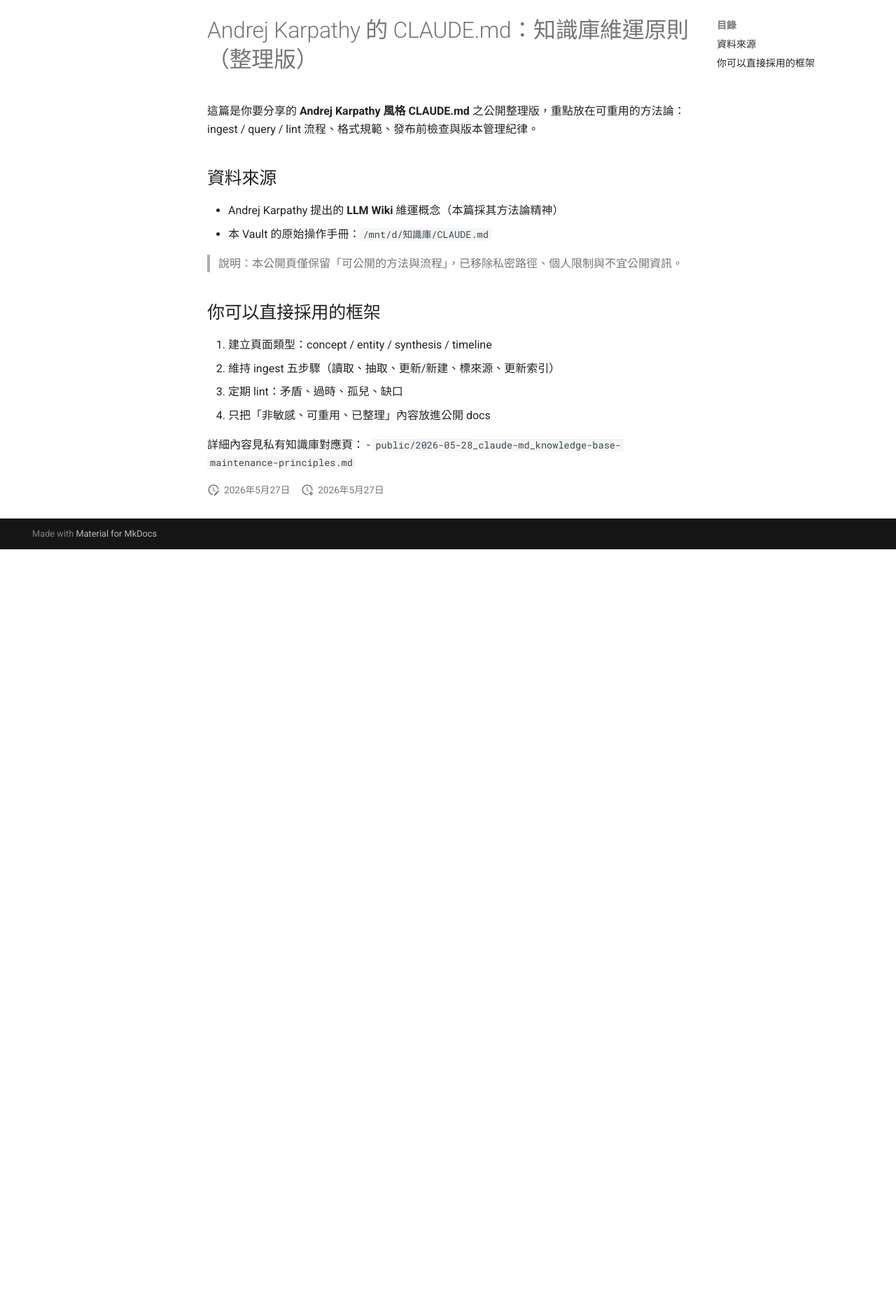
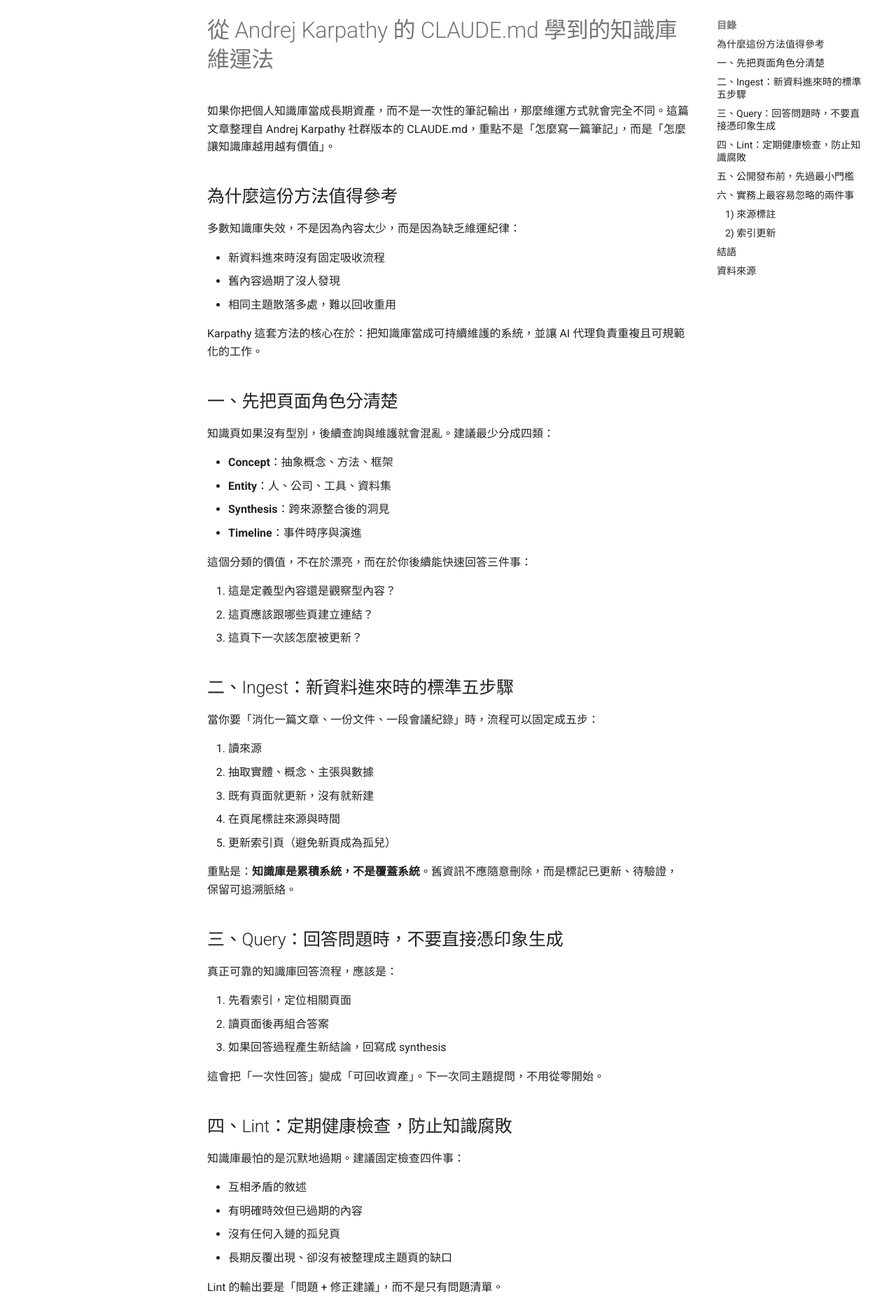
Before and after one commit to YuHsunWang/knowledge-base-pages, a plain HTML site: page ai/claude-md-knowledge-base-maintenance-principles/index.html in a window 1280 px wide. Shown: the part 123-1978 px from the top of the page at 70% size. Before the commit the page ends 908 px from the top, so only its background shows below. Drawn offline with Linux system fonts and the light colour scheme; no server answers.

Commit message:
deploy: update MkDocs site

```diff
--- a/ai/claude-md-knowledge-base-maintenance-principles/index.html
+++ b/ai/claude-md-knowledge-base-maintenance-principles/index.html
@@ -23,7 +23,7 @@
 
 
 
-        <title>Andrej Karpathy 的 CLAUDE.md：知識庫維運原則（整理版） - Shane's Knowledge Base</title>
+        <title>從 Andrej Karpathy 的 CLAUDE.md 學到的知識庫維運法 - Shane's Knowledge Base</title>
 
 
 
@@ -108,7 +108,7 @@
         <div class="md-header__topic" data-md-component="header-topic">
           <span class="md-ellipsis">
 
-              Andrej Karpathy 的 CLAUDE.md：知識庫維運原則（整理版）
+              從 Andrej Karpathy 的 CLAUDE.md 學到的知識庫維運法
 
           </span>
         </div>
@@ -824,7 +824,7 @@
   <a href="#_1" class="md-nav__link">
     <span class="md-ellipsis">
 
-        資料來源
+        為什麼這份方法值得參考
 
     </span>
   </a>
@@ -835,7 +835,112 @@
   <a href="#_2" class="md-nav__link">
     <span class="md-ellipsis">
 
-        你可以直接採用的框架
+        一、先把頁面角色分清楚
+
+    </span>
+  </a>
+
+</li>
+
+        <li class="md-nav__item">
+  <a href="#ingest" class="md-nav__link">
+    <span class="md-ellipsis">
+
+        二、Ingest：新資料進來時的標準五步驟
+
+    </span>
+  </a>
+
+</li>
+
+        <li class="md-nav__item">
+  <a href="#query" class="md-nav__link">
+    <span class="md-ellipsis">
+
+        三、Query：回答問題時，不要直接憑印象生成
+
+    </span>
+  </a>
+
+</li>
+
+        <li class="md-nav__item">
+  <a href="#lint" class="md-nav__link">
+    <span class="md-ellipsis">
+
+        四、Lint：定期健康檢查，防止知識腐敗
+
+    </span>
+  </a>
+
+</li>
+
+        <li class="md-nav__item">
+  <a href="#_3" class="md-nav__link">
+    <span class="md-ellipsis">
+
+        五、公開發布前，先過最小門檻
+
+    </span>
+  </a>
+
+</li>
+
+        <li class="md-nav__item">
+  <a href="#_4" class="md-nav__link">
+    <span class="md-ellipsis">
+
+        六、實務上最容易忽略的兩件事
+
+    </span>
+  </a>
+
+    <nav class="md-nav" aria-label="六、實務上最容易忽略的兩件事">
+      <ul class="md-nav__list">
+
+          <li class="md-nav__item">
+  <a href="#1" class="md-nav__link">
+    <span class="md-ellipsis">
+
+        1) 來源標註
+
+    </span>
+  </a>
+
+</li>
+
+          <li class="md-nav__item">
+  <a href="#2" class="md-nav__link">
+    <span class="md-ellipsis">
+
+        2) 索引更新
+
+    </span>
+  </a>
+
+</li>
+
+      </ul>
+    </nav>
+
+</li>
+
+        <li class="md-nav__item">
+  <a href="#_5" class="md-nav__link">
+    <span class="md-ellipsis">
+
+        結語
+
+    </span>
+  </a>
+
+</li>
+
+        <li class="md-nav__item">
+  <a href="#_6" class="md-nav__link">
+    <span class="md-ellipsis">
+
+        資料來源
 
     </span>
   </a>
@@ -859,25 +964,83 @@
 
 
 
-<h1 id="andrej-karpathy-claudemd">Andrej Karpathy 的 CLAUDE.md：知識庫維運原則（整理版）<a class="headerlink" href="#andrej-karpathy-claudemd" title="Permanent link">&para;</a></h1>
-<p>這篇是你要分享的 <strong>Andrej Karpathy 風格 CLAUDE.md</strong> 之公開整理版，重點放在可重用的方法論：ingest / query / lint 流程、格式規範、發布前檢查與版本管理紀律。</p>
-<h2 id="_1">資料來源<a class="headerlink" href="#_1" title="Permanent link">&para;</a></h2>
+<h1 id="andrej-karpathy-claudemd">從 Andrej Karpathy 的 CLAUDE.md 學到的知識庫維運法<a class="headerlink" href="#andrej-karpathy-claudemd" title="Permanent link">&para;</a></h1>
+<p>如果你把個人知識庫當成長期資產，而不是一次性的筆記輸出，那麼維運方式就會完全不同。這篇文章整理自 Andrej Karpathy 社群版本的 CLAUDE.md，重點不是「怎麼寫一篇筆記」，而是「怎麼讓知識庫越用越有價值」。</p>
+<h2 id="_1">為什麼這份方法值得參考<a class="headerlink" href="#_1" title="Permanent link">&para;</a></h2>
+<p>多數知識庫失效，不是因為內容太少，而是因為缺乏維運紀律：</p>
 <ul>
-<li>Andrej Karpathy 提出的 <strong>LLM Wiki</strong> 維運概念（本篇採其方法論精神）</li>
-<li>本 Vault 的原始操作手冊：<code>/mnt/d/知識庫/CLAUDE.md</code></li>
+<li>新資料進來時沒有固定吸收流程</li>
+<li>舊內容過期了沒人發現</li>
+<li>相同主題散落多處，難以回收重用</li>
 </ul>
+<p>Karpathy 這套方法的核心在於：把知識庫當成可持續維護的系統，並讓 AI 代理負責重複且可規範化的工作。</p>
+<h2 id="_2">一、先把頁面角色分清楚<a class="headerlink" href="#_2" title="Permanent link">&para;</a></h2>
+<p>知識頁如果沒有型別，後續查詢與維護就會混亂。建議最少分成四類：</p>
+<ul>
+<li><strong>Concept</strong>：抽象概念、方法、框架</li>
+<li><strong>Entity</strong>：人、公司、工具、資料集</li>
+<li><strong>Synthesis</strong>：跨來源整合後的洞見</li>
+<li><strong>Timeline</strong>：事件時序與演進</li>
+</ul>
+<p>這個分類的價值，不在於漂亮，而在於你後續能快速回答三件事：</p>
+<ol>
+<li>這是定義型內容還是觀察型內容？</li>
+<li>這頁應該跟哪些頁建立連結？</li>
+<li>這頁下一次該怎麼被更新？</li>
+</ol>
+<h2 id="ingest">二、Ingest：新資料進來時的標準五步驟<a class="headerlink" href="#ingest" title="Permanent link">&para;</a></h2>
+<p>當你要「消化一篇文章、一份文件、一段會議紀錄」時，流程可以固定成五步：</p>
+<ol>
+<li>讀來源</li>
+<li>抽取實體、概念、主張與數據</li>
+<li>既有頁面就更新，沒有就新建</li>
+<li>在頁尾標註來源與時間</li>
+<li>更新索引頁（避免新頁成為孤兒）</li>
+</ol>
+<p>重點是：<strong>知識庫是累積系統，不是覆蓋系統</strong>。舊資訊不應隨意刪除，而是標記已更新、待驗證，保留可追溯脈絡。</p>
+<h2 id="query">三、Query：回答問題時，不要直接憑印象生成<a class="headerlink" href="#query" title="Permanent link">&para;</a></h2>
+<p>真正可靠的知識庫回答流程，應該是：</p>
+<ol>
+<li>先看索引，定位相關頁面</li>
+<li>讀頁面後再組合答案</li>
+<li>如果回答過程產生新結論，回寫成 synthesis</li>
+</ol>
+<p>這會把「一次性回答」變成「可回收資產」。下一次同主題提問，不用從零開始。</p>
+<h2 id="lint">四、Lint：定期健康檢查，防止知識腐敗<a class="headerlink" href="#lint" title="Permanent link">&para;</a></h2>
+<p>知識庫最怕的是沉默地過期。建議固定檢查四件事：</p>
+<ul>
+<li>互相矛盾的敘述</li>
+<li>有明確時效但已過期的內容</li>
+<li>沒有任何入鏈的孤兒頁</li>
+<li>長期反覆出現、卻沒有被整理成主題頁的缺口</li>
+</ul>
+<p>Lint 的輸出要是「問題 + 修正建議」，而不是只有問題清單。</p>
+<h2 id="_3">五、公開發布前，先過最小門檻<a class="headerlink" href="#_3" title="Permanent link">&para;</a></h2>
+<p>不是所有整理好的內容都適合公開。至少要滿足：</p>
+<ul>
+<li>內容已完成整理（非草稿）</li>
+<li>有摘要與可重用例子</li>
+<li>有作者自己的理解與限制說明</li>
+<li>不含個資、憑證、敏感識別資訊</li>
+</ul>
+<p>把這個門檻固定下來，你的公開內容品質會更穩，也更不容易誤洩漏。</p>
+<h2 id="_4">六、實務上最容易忽略的兩件事<a class="headerlink" href="#_4" title="Permanent link">&para;</a></h2>
+<h3 id="1">1) 來源標註<a class="headerlink" href="#1" title="Permanent link">&para;</a></h3>
+<p>沒有來源，內容可信度會快速衰退；有來源，才有回頭驗證的能力。</p>
+<h3 id="2">2) 索引更新<a class="headerlink" href="#2" title="Permanent link">&para;</a></h3>
+<p>很多知識庫不是缺內容，而是「找不到內容」。索引是檢索效率的地基。</p>
+<h2 id="_5">結語<a class="headerlink" href="#_5" title="Permanent link">&para;</a></h2>
+<p>Karpathy 這份 CLAUDE.md 的價值，不在技巧清單，而在一個觀念：</p>
 <blockquote>
-<p>說明：本公開頁僅保留「可公開的方法與流程」，已移除私密路徑、個人限制與不宜公開資訊。</p>
+<p><strong>把知識庫當成長期維護的系統。</strong></p>
 </blockquote>
-<h2 id="_2">你可以直接採用的框架<a class="headerlink" href="#_2" title="Permanent link">&para;</a></h2>
-<ol>
-<li>建立頁面類型：concept / entity / synthesis / timeline</li>
-<li>維持 ingest 五步驟（讀取、抽取、更新/新建、標來源、更新索引）</li>
-<li>定期 lint：矛盾、過時、孤兒、缺口</li>
-<li>只把「非敏感、可重用、已整理」內容放進公開 docs</li>
-</ol>
-<p>詳細內容見私有知識庫對應頁：
-- <code>public/2026-05-28_claude-md_knowledge-base-maintenance-principles.md</code></p>
+<p>當你有 ingest、query、lint 三個固定迴路，知識不只會增加，還會逐步變得更可用、更可驗證、更可重用。</p>
+<hr />
+<h2 id="_6">資料來源<a class="headerlink" href="#_6" title="Permanent link">&para;</a></h2>
+<ul>
+<li>原始文件：<a href="https://github.com/multica-ai/andrej-karpathy-skills/blob/main/CLAUDE.md">https://github.com/multica-ai/andrej-karpathy-skills/blob/main/CLAUDE.md</a></li>
+<li>本文為中文重述與實務化整理，保留方法論，非逐字翻譯。</li>
+</ul>
 
 
 
@@ -900,7 +1063,7 @@
     <span class="md-icon" title="最後更新">
       <svg xmlns="http://www.w3.org/2000/svg" viewBox="0 0 24 24"><path d="M21 13.1c-.1 0-.3.1-.4.2l-1 1 2.1 2.1 1-1c.2-.2.2-.6 0-.8l-1.3-1.3c-.1-.1-.2-.2-.4-.2m-1.9 1.8-6.1 6V23h2.1l6.1-6.1zM12.5 7v5.2l4 2.4-1 1L11 13V7zM11 21.9c-5.1-.5-9-4.8-9-9.9C2 6.5 6.5 2 12 2c5.3 0 9.6 4.1 10 9.3-.3-.1-.6-.2-1-.2s-.7.1-1 .2C19.6 7.2 16.2 4 12 4c-4.4 0-8 3.6-8 8 0 4.1 3.1 7.5 7.1 7.9l-.1.2z"/></svg>
     </span>
-    <span class="git-revision-date-localized-plugin git-revision-date-localized-plugin-date" title="2026年5月27日 19:40:04 UTC">2026年5月27日</span>
+    <span class="git-revision-date-localized-plugin git-revision-date-localized-plugin-date" title="2026年5月27日 19:51:54 UTC">2026年5月27日</span>
   </span>
 
 
```
Also changed, not shown: search/search_index.json (+1 -1 lines).
